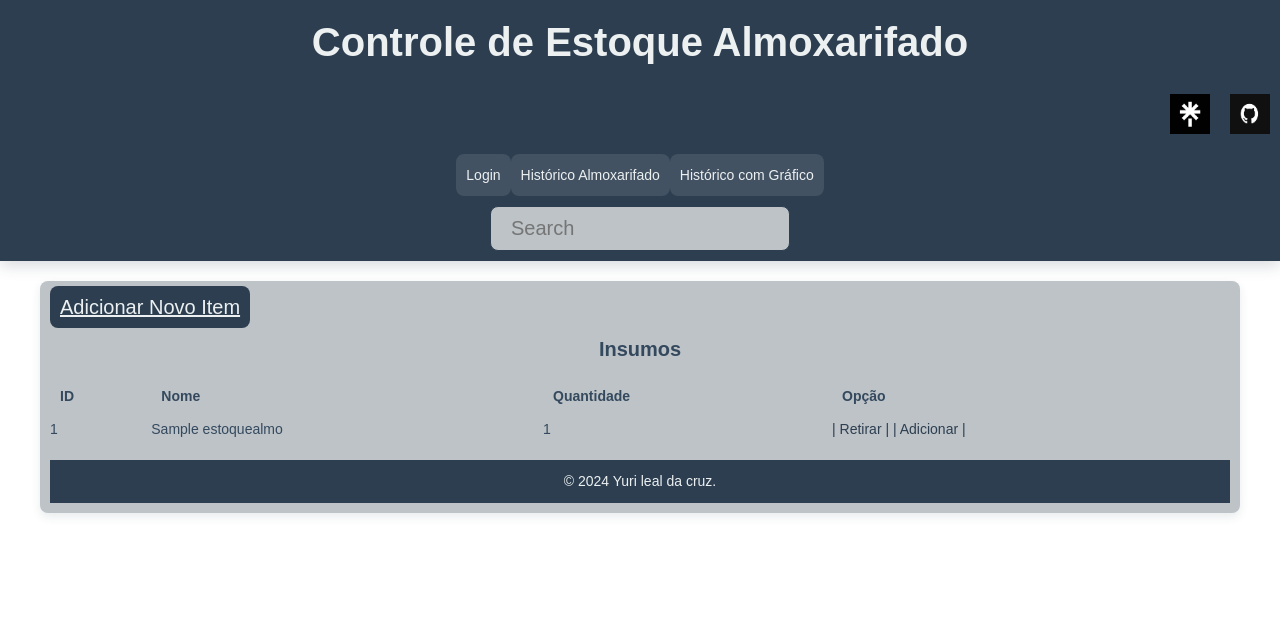
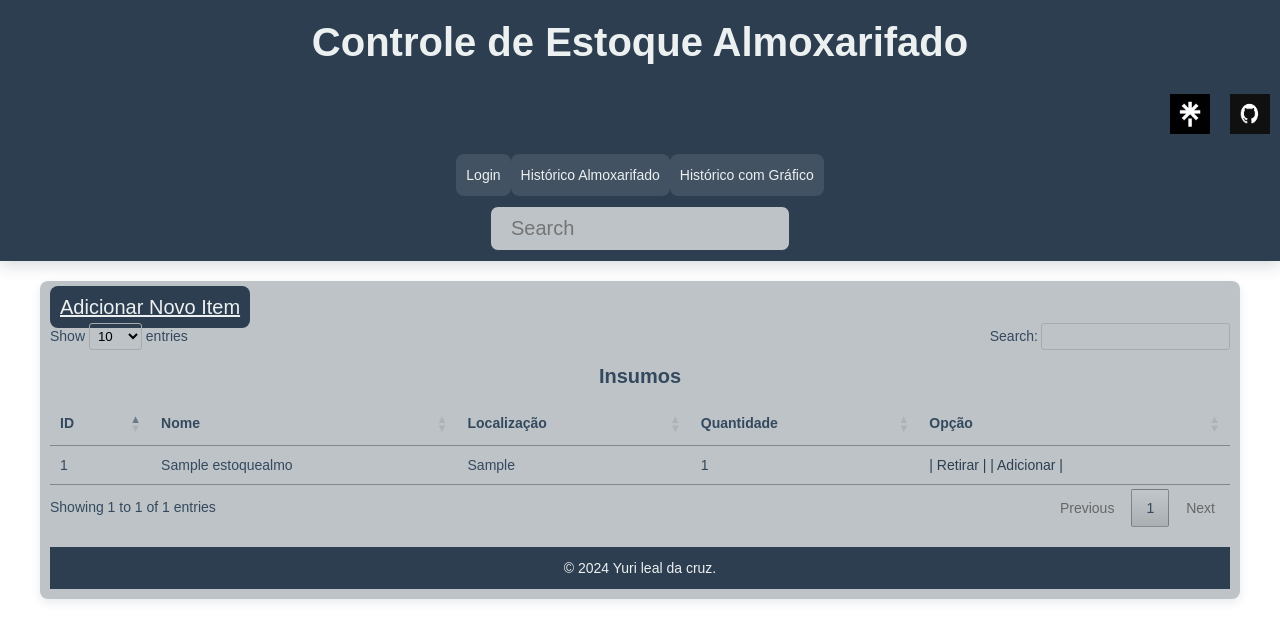
Before and after one commit to yurilealdacruz/Controle-de-estoque-Django, a Django app: page /buscaralmo/ in a window 1280 px wide. Shown: the top 641 px of the page. Run offline with Django 5.2, Linux system fonts and the light colour scheme; tables that the repository leaves empty hold one stand-in row (values such as "Sample post"); some libraries are stand-ins or nearby versions.

Commit message:
Remover arquivos desnecessários e atualizar estrutura do projeto

```diff
--- a/polls/templates/templatesalmo/index.html
+++ b/polls/templates/templatesalmo/index.html
@@ -1,6 +1,11 @@
 {% extends 'globalalmo/base.html' %}
 
 {% block content %}
+<!-- DataTables CSS -->
+<link rel="stylesheet" href="https://cdn.datatables.net/1.13.6/css/jquery.dataTables.min.css">
+<!-- DataTables JS -->
+<script src="https://code.jquery.com/jquery-3.7.0.min.js"></script>
+<script src="https://cdn.datatables.net/1.13.6/js/jquery.dataTables.min.js"></script>
 
 <style>
     .modalRetirar {
@@ -46,7 +51,11 @@
         var modal = document.getElementById('modalAdicionar_' + id);
         modal.style.display = 'none';
     }
+
+
 </script>
+
+
 
 {% if messages %}
     <div class="messages">
@@ -59,15 +68,17 @@
 {% endif %}
 <a href="{% url 'adicionar_item_almo' %}" class="btn btn-primary">Adicionar Novo Item</a>
 <div class="responsive-table">
-    <table class="contacts-table">
+    <table  id="tabelaInsumos" class="contacts-table">
         <caption class="table-caption">
             Insumos
             {{ sala }}
         </caption>
+
         <thead>
             <tr class="table-row table-row-header">
                 <th class="table-header">ID</th>
                 <th class="table-header">Nome</th>
+                <th class="table-header">Localização</th>
                 <th class="table-header">Quantidade</th>
                 <th class="table-header">Opção</th>
             </tr>
@@ -77,6 +88,7 @@
                 <tr class="table-row">
                     <td class="table-cel">{{ dadoalmo.id }}</td>
                     <td class="table-cel">{{ dadoalmo.nome }}</td>
+                    <td class="table-cel">{{ dadoalmo.endereco }}</td>
                     <td class="table-cel">{{ dadoalmo.estoque }}</td>
                     <td class="table-cel">
                        <a class="table-link" href="#" onclick="abrirModalRetirar('{{ dadoalmo.id }}')">| Retirar |</a>
@@ -121,4 +133,15 @@
     <a href="http://yurilealdacruz.github.io"><p>&copy; 2024 Yuri leal da cruz.</p></a>
   </footer>
 
+  <script>
+    $(document).ready(function() {
+        $('#tabelaInsumos').DataTable({
+            language: {
+                url: '//cdn.datatables.net/plug-ins/1.13.6/i18n/Portuguese-Brasil.json'
+            }
+        });
+    });
+</script>
+
+
 {% endblock content %}
--- a/polls/views.py
+++ b/polls/views.py
@@ -18,6 +18,7 @@ from django.contrib.auth import logout
 from django.core.exceptions import PermissionDenied
 from django.contrib.auth.decorators import permission_required
 from .forms import EstoqueAlmoForm, EstoqueATForm, EstoqueForm
+
 
 
 
```
Also changed, not shown: backup.py (deleted, +0 -13 lines), polls/templates/index.html (+17 -1 lines), polls/templates/templatesat/index.html (+19 -1 lines), polls/migrations/0009_merge_20241206_1547.py (added), 1 other file.
